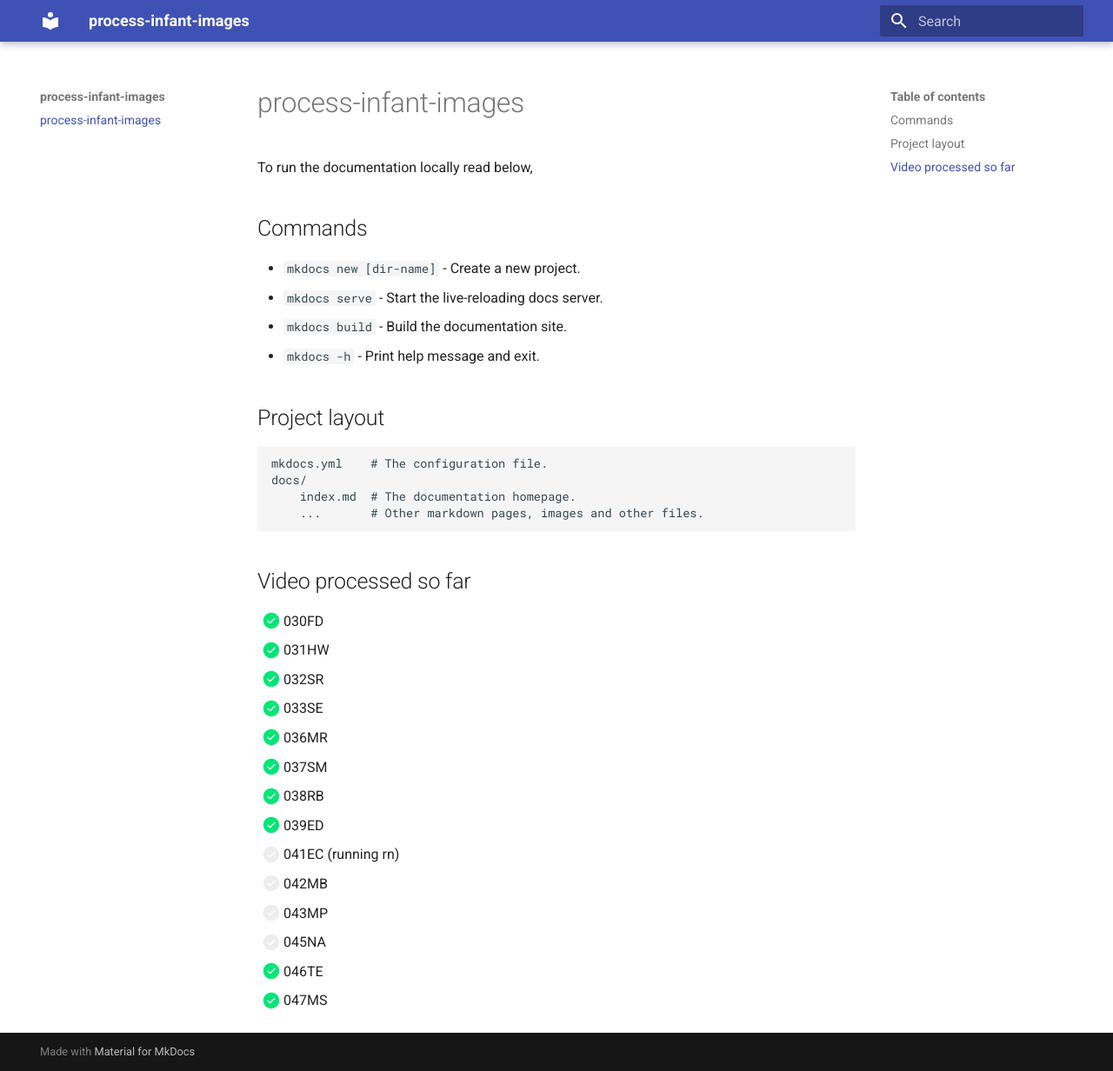
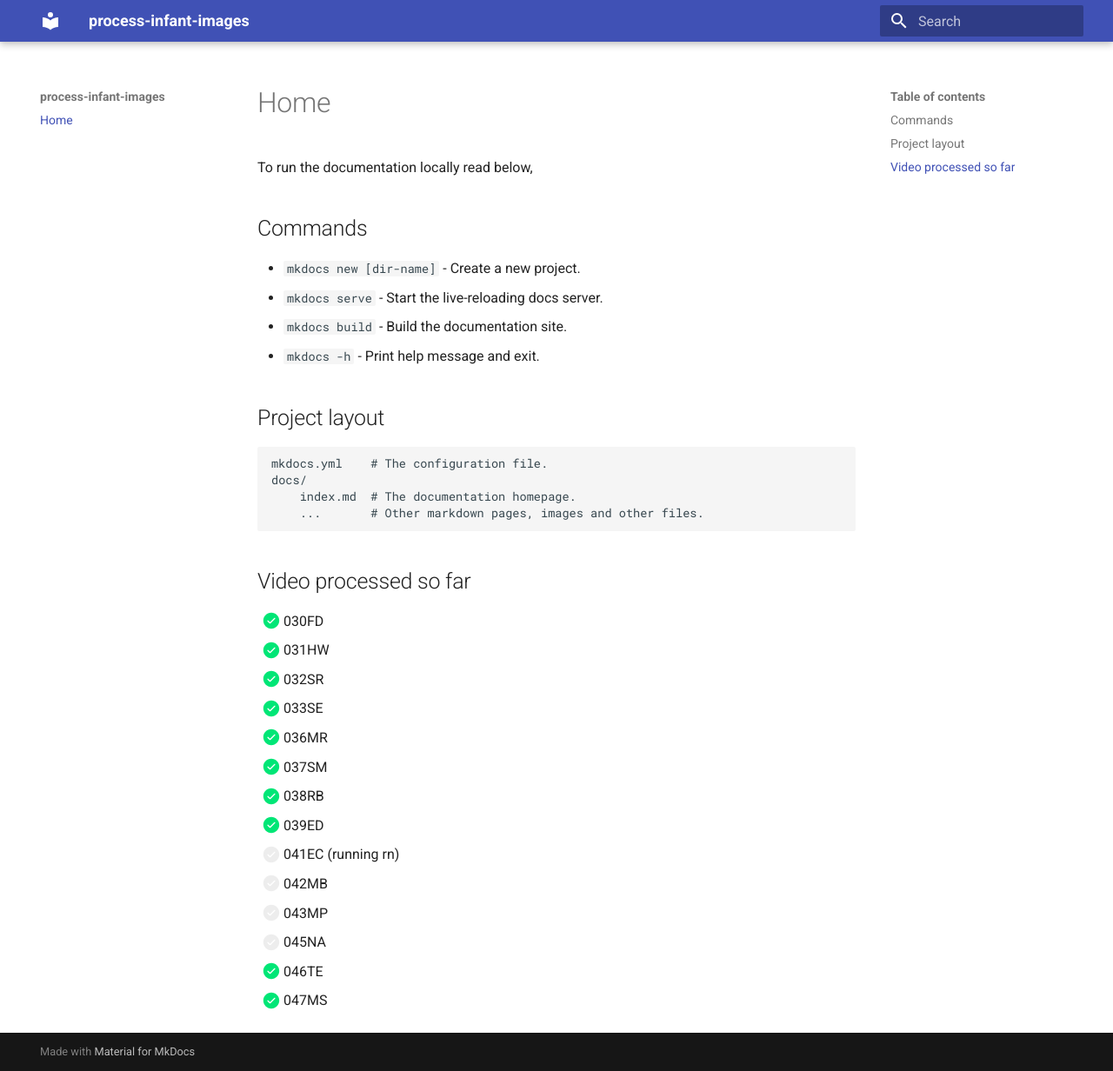
Before and after one commit to cogneuroai/process-infant-images, an MkDocs documentation site: the page built from docs/index.md, in a window 1280 px wide and 1232 px high. Shown: the whole window at 87% size. Built offline with MkDocs 1.6.1 and Material for MkDocs 9.7.7, drawn with Linux system fonts in a browser that asks for light colours.

Commit message:
rename title

```diff
--- a/docs/index.md
+++ b/docs/index.md
@@ -1,4 +1,4 @@
-# process-infant-images
+# Home
 
 To run the documentation locally read below,
 
```
